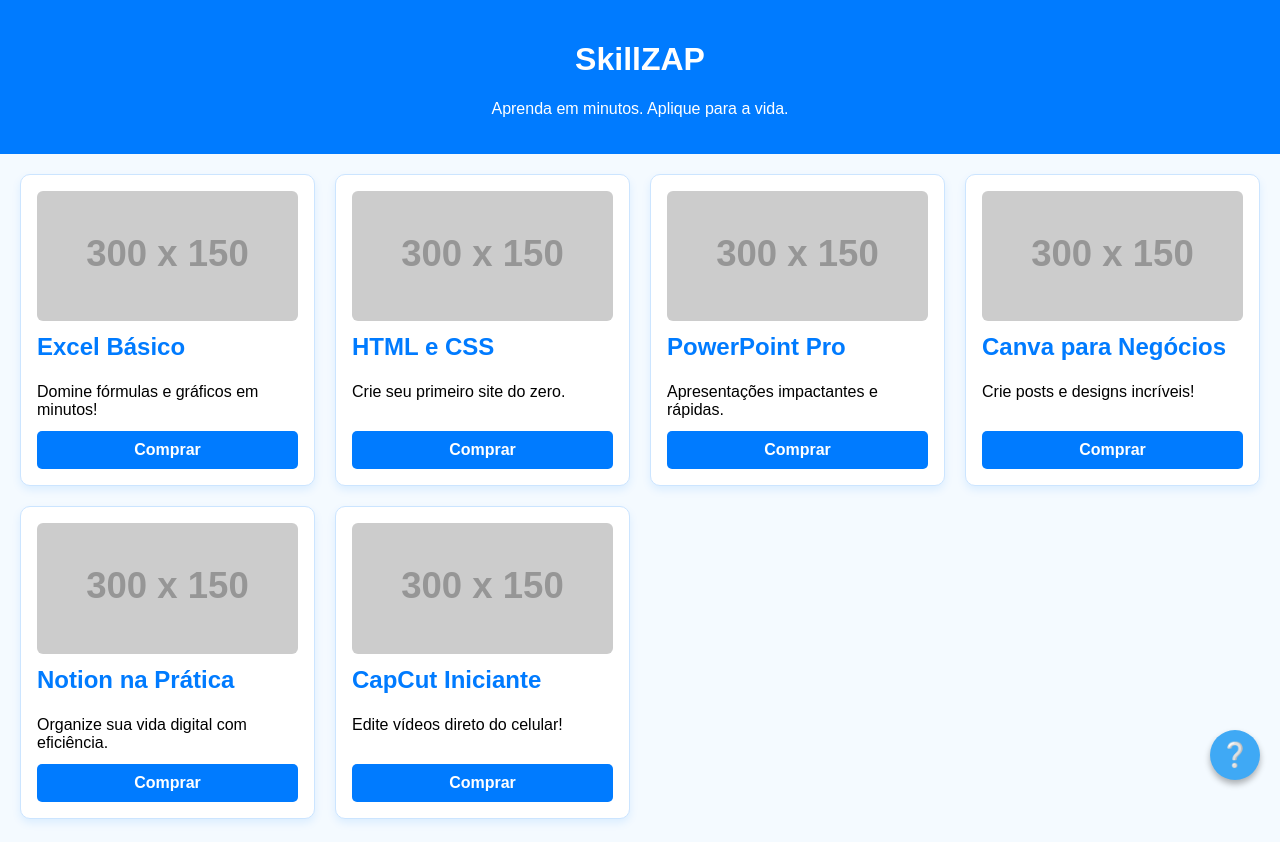
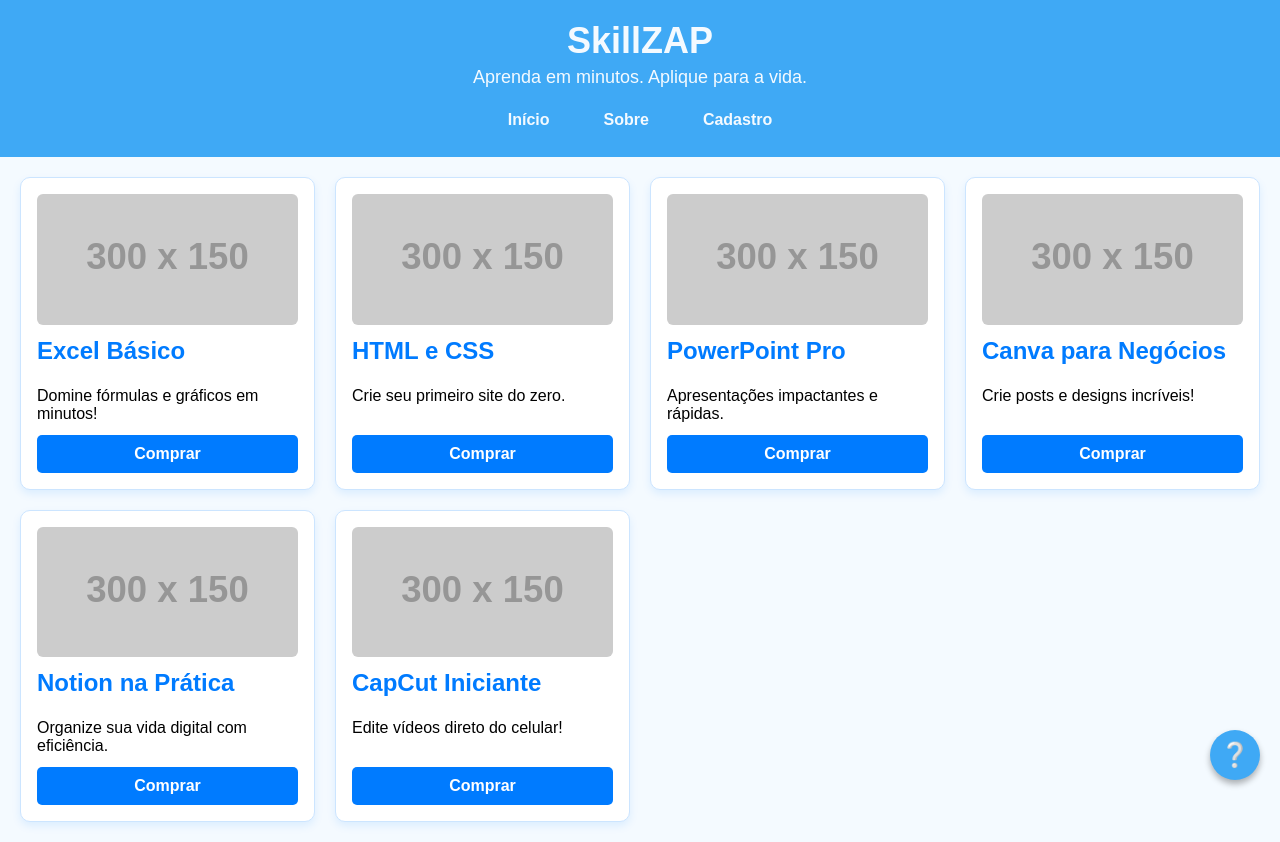
Before and after one commit to Paulovcarraro/SkillZAP, a plain HTML site: page index.html in a window 1280 px wide. Drawn offline with Linux system fonts and the light colour scheme; placeholder pictures from the web are drawn by us.

Commit message:
Modificações no header a página inicial

```diff
--- a/css/styles.css
+++ b/css/styles.css
@@ -7,12 +7,43 @@
 
 /* Header com azul vibrante */
 
-header {
-  background-color: #007bff;
-  color: white;
+.cabecalho {
+  background-color: #3fa9f5;
+  color: #f4faff;
+  text-align: center;
   padding: 20px;
-  text-align: center;
   position: relative;
+}
+
+.logo {
+  font-size: 36px;
+  margin: 0;
+}
+
+.slogan {
+  margin: 5px 0 15px;
+  font-size: 18px;
+}
+
+.menu-navegacao {
+  display: flex;
+  justify-content: center;
+  gap: 30px;
+  flex-wrap: wrap;
+  margin-top: 10px;
+}
+
+.menu-navegacao a {
+  color: #f4faff;
+  text-decoration: none;
+  font-weight: bold;
+  padding: 8px 12px;
+  border-radius: 5px;
+  transition: background-color 0.3s ease;
+}
+
+.menu-navegacao a:hover {
+  color: #1a2e40;
 }
 
 /* Botão "Sobre" no header */
--- a/index.html
+++ b/index.html
@@ -7,10 +7,16 @@
     <link rel="stylesheet" href="./css/styles.css" />
   </head>
   <body>
-    <header>
-      <h1>SkillZAP</h1>
-      <p>Aprenda em minutos. Aplique para a vida.</p>
-    </header>
+   <header class="cabecalho">
+  <h1 class="logo">SkillZAP</h1>
+  <p class="slogan">Aprenda em minutos. Aplique para a vida.</p>
+  <nav class="menu-navegacao">
+    <a href="index.html">Início</a>
+    <a href="sobre.html">Sobre</a>
+    <a href="formulario.html">Cadastro</a>
+  </nav>
+</header>
+
 
     <main>
       <section class="grid-container">
```
